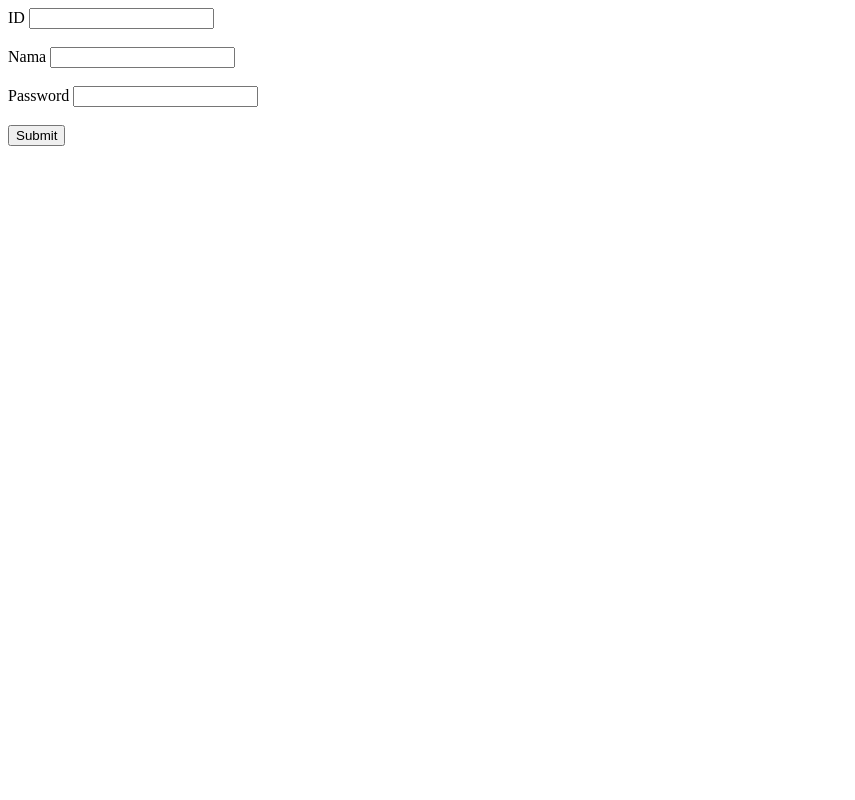
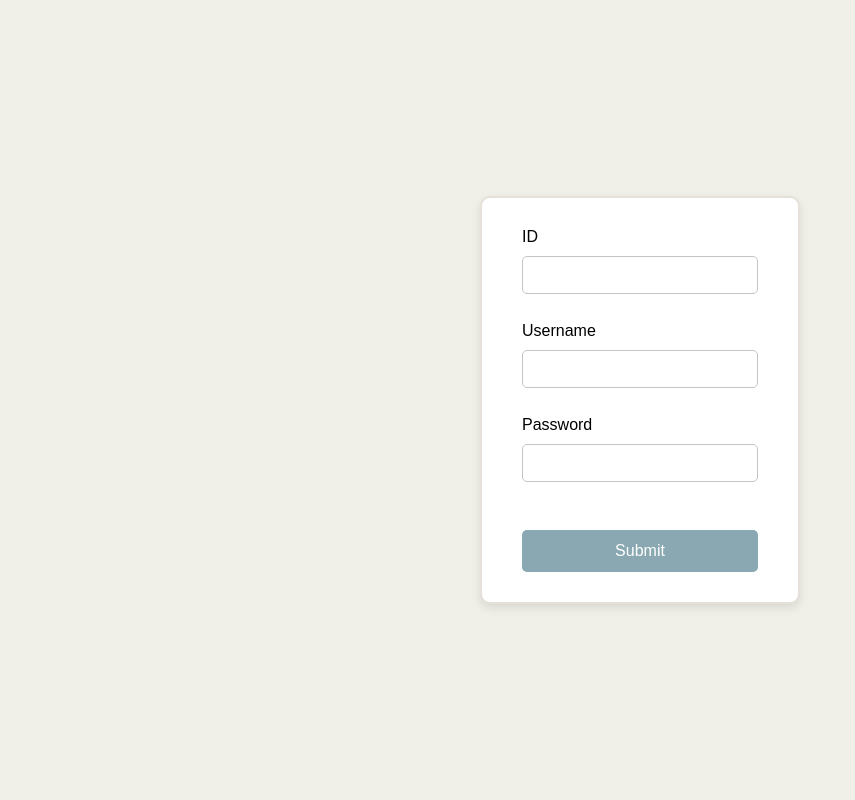
Before and after one commit to coronafloat/TR-Pemrograman-Web, a PHP site: page /frontend/admin/view-login.php in a window 1280 px wide. Shown: the whole page, without its empty margins (0-855 px from the left). Run offline with PHP 8.4, Linux system fonts and the light colour scheme.

Commit message:
Update view-login.php

```diff
--- a/frontend/admin/view-login.php
+++ b/frontend/admin/view-login.php
@@ -4,21 +4,86 @@
     <html>
 
     <head>
-        <title>Login</title>
+        <title>Admin Login</title>
+        <!-- <link rel="stylesheet" href="view-login.css"> -->
+        <link rel="icon" href="../../assets/favicon-logo.png" type="image/png">
+        <style>
+            * {
+                margin: 0;
+                padding: 0;
+                box-sizing: border-box;
+            }
+
+            body {
+                font-family: Arial, sans-serif;
+                background-color: #F1F0E8;
+                display: flex;
+                justify-content: center;
+                align-items: center;
+                height: 100vh;
+                margin: 0;
+            }
+
+            form {
+                background-color: white;
+                border: 2px solid #E5E1DA;
+                border-radius: 10px;
+                padding: 30px 40px;
+                box-shadow: 0 4px 10px rgba(0, 0, 0, 0.1);
+                width: 320px;
+            }
+
+            form h1 {
+                font-size: 24px;
+                font-weight: bold;
+                margin-bottom: 20px;
+                text-align: center;
+                color: #1b1b1b;
+            }
+
+            form input[type="text"],
+            form input[type="password"] {
+                width: 100%;
+                padding: 10px;
+                margin: 10px 0;
+                border: 1px solid #C4C4C4;
+                border-radius: 5px;
+                font-size: 14px;
+                background-color: #FFFFFF;
+                color: #1b1b1b;
+            }
+
+            form input[type="submit"] {
+                background-color: #89A8B2;
+                color: #FFFFFF;
+                border: none;
+                padding: 12px 20px;
+                border-radius: 5px;
+                font-size: 16px;
+                cursor: pointer;
+                margin-top: 20px;
+                width: 100%;
+                transition: background-color 0.3s ease;
+            }
+
+            form input[type="submit"]:hover {
+                background-color: #6D8A96;
+            }
+        </style>
     </head>
 
     <body>
         <form method="post" action="../../backend/admin/login-proses.php">
             ID
-            <input type="text" name="id" required>
+            <input type="text" name="idAdmin" required>
             <br><br>
 
-            Nama
-            <input type="text" name="nama" required>
+            Username
+            <input type="text" name="namaAdmin" required>
             <br><br>
 
             Password
-            <input type="password" name="password" required>
+            <input type="password" name="passwordAdmin" required>
             <br><br>
 
             <!-- SUBMIT BUTTON -->
```
